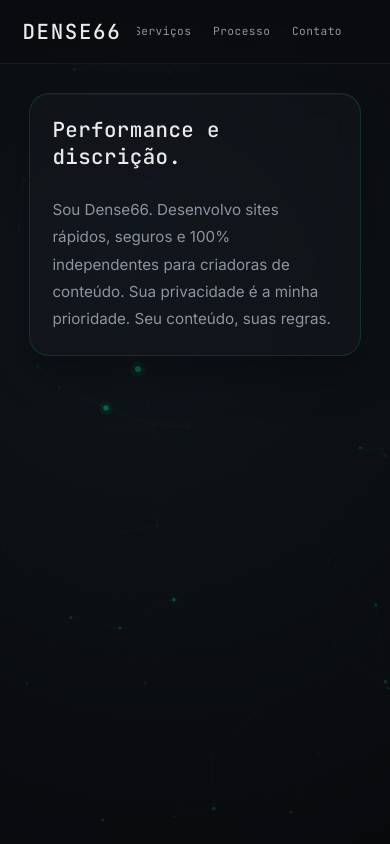
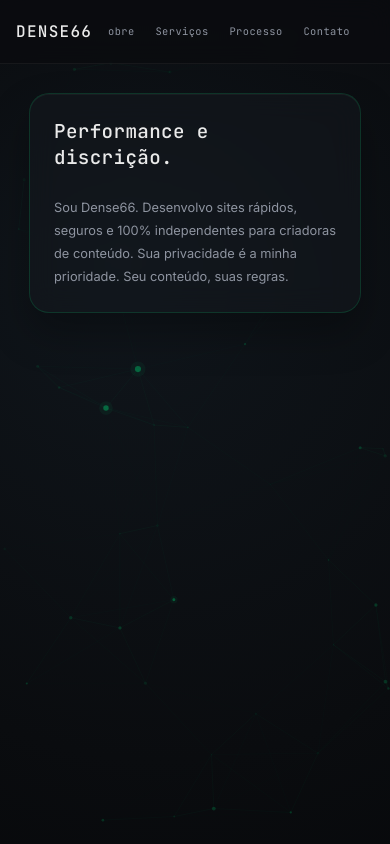
Before and after one commit to Bl4ckSites/sitmy, a plain HTML site: page index.html in a window 390 px wide. Drawn offline with Linux system fonts and the light colour scheme; animation ran at ten frames a second.

Commit message:
Add responsive styles for various screen sizes

```diff
--- a/styles/styles.css
+++ b/styles/styles.css
@@ -424,3 +424,125 @@ body {
     .contact-btn { padding: 0.8rem 1.4rem; font-size: 0.7rem; }
     .card-title { font-size: 1.3rem; }
 }
+
+/* ============================================================
+   RESPONSIVIDADE EXTRA — Correções e Ajustes Finos
+   ============================================================ */
+
+/* Impede corte de palavras no menu mobile */
+@media (max-width: 900px) {
+    #sidebar-nav {
+        flex-wrap: nowrap;
+        gap: 0.3rem;
+        /* Permite scroll suave, mas evita corte do primeiro item */
+        padding-right: 0.5rem;
+        margin: 0 0.5rem;
+    }
+
+    .nav-item {
+        flex-shrink: 0;        /* impede que encolha e corte o texto */
+        min-width: max-content; /* garante que o conteúdo caiba */
+        padding: 0.5rem 0.8rem;
+        font-size: 0.72rem;
+        white-space: nowrap;
+    }
+
+    /* Reduz levemente o logo para liberar espaço */
+    .logo {
+        font-size: 1.1rem;
+    }
+
+    #sidebar-header {
+        margin-right: 0.5rem;
+    }
+}
+
+/* Ajustes para smartphones médios (até 600px) */
+@media (max-width: 600px) {
+    #sidebar {
+        padding: 0 1rem;
+    }
+
+    .nav-item {
+        padding: 0.4rem 0.6rem;
+        font-size: 0.68rem;
+    }
+
+    .glass-card {
+        padding: 1.5rem;
+    }
+
+    .card-title {
+        font-size: 1.3rem;
+    }
+
+    .card-text {
+        font-size: 0.85rem;
+    }
+
+    .contact-btn {
+        padding: 0.7rem 1.5rem;
+        font-size: 0.7rem;
+    }
+}
+
+/* Smartphones pequenos (até 400px) — redução sutil de fontes */
+@media (max-width: 400px) {
+    .logo {
+        font-size: 1rem;
+    }
+
+    .nav-item {
+        font-size: 0.65rem;
+        padding: 0.35rem 0.5rem;
+    }
+
+    .card-title {
+        font-size: 1.2rem;           /* cabeçalhos menores */
+    }
+
+    .card-text {
+        font-size: 0.8rem;
+    }
+
+    .typing-title {
+        font-size: 1.2rem;           /* título com digitação também reduz */
+    }
+
+    .services-list li {
+        font-size: 0.78rem;
+    }
+
+    .flow-label {
+        font-size: 0.6rem;
+    }
+
+    .contact-btn {
+        padding: 0.6rem 1.2rem;
+        font-size: 0.65rem;
+    }
+}
+
+/* Dispositivos muito pequenos (ex: Galaxy Fold, 280px) */
+@media (max-width: 320px) {
+    .nav-item {
+        font-size: 0.6rem;
+        padding: 0.3rem 0.4rem;
+    }
+
+    .card-title {
+        font-size: 1.1rem;
+    }
+}
+
+/* Ajuste extra para telas grandes de tablet, para não exagerar no tamanho */
+@media (min-width: 900px) and (max-width: 1100px) {
+    .glass-card {
+        padding: 2rem;
+    }
+}
+
+/* Garantir que nenhum conteúdo estoure horizontalmente */
+body, #app, #main-content {
+    overflow-x: hidden;
+}
```
